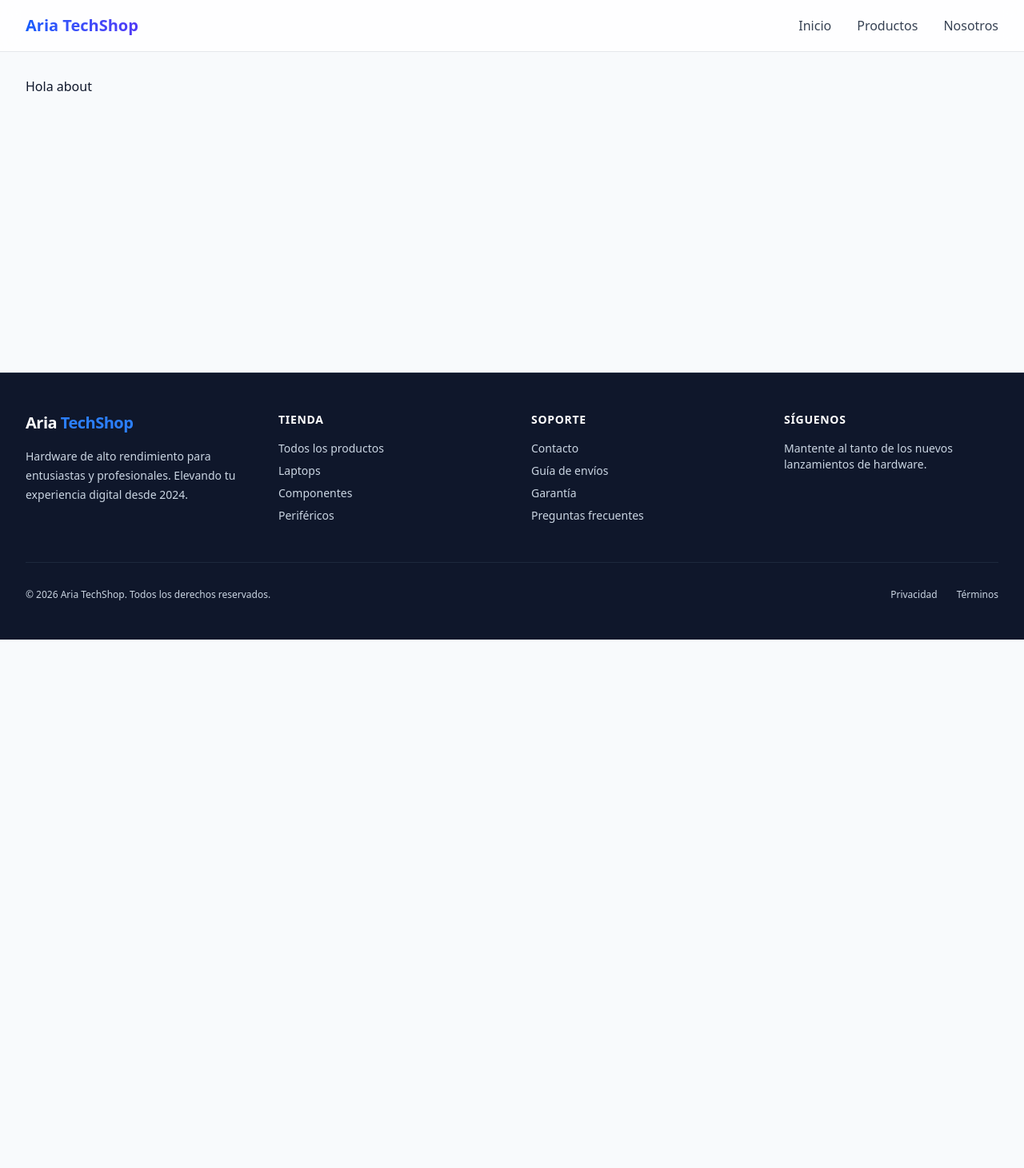
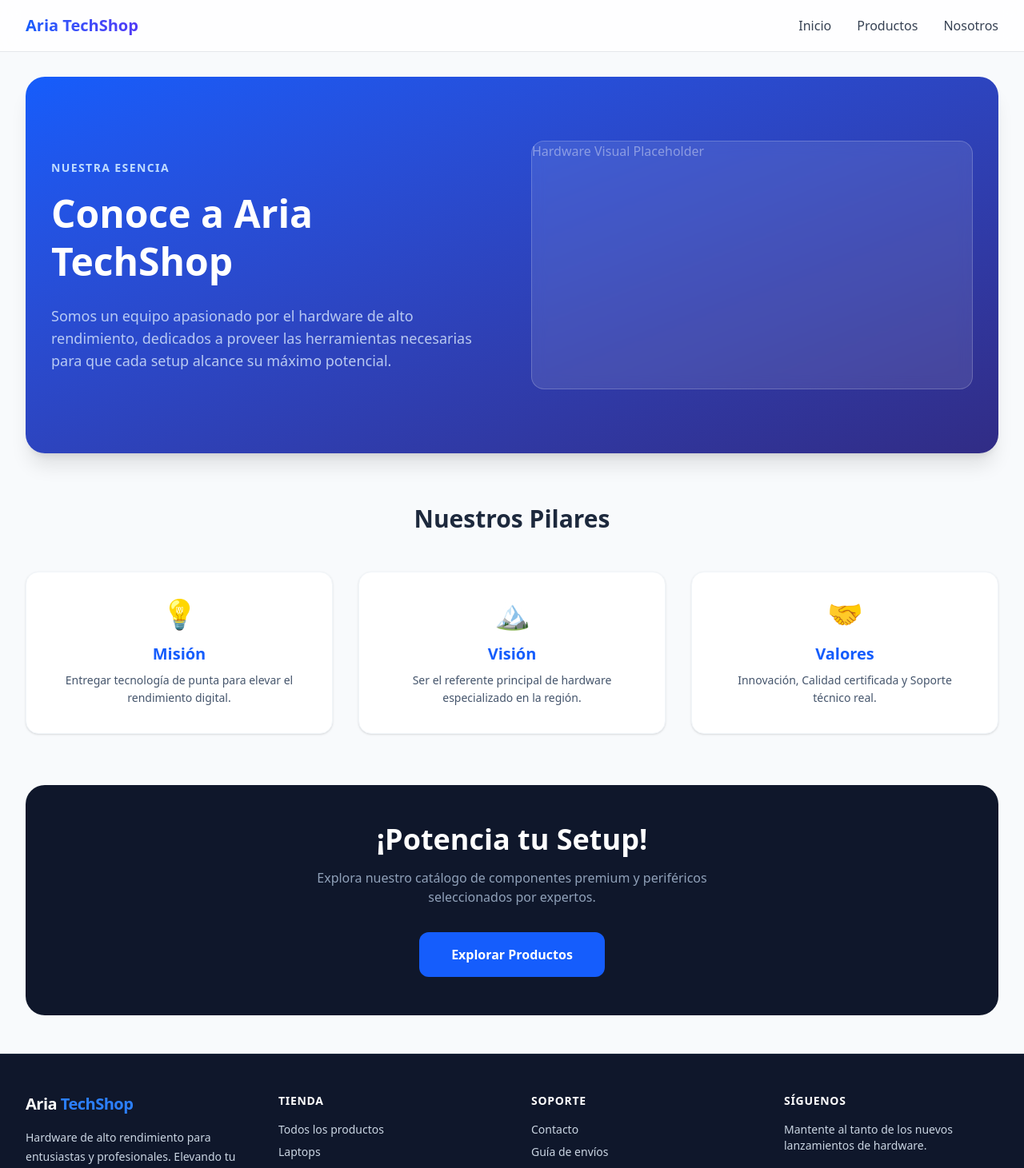
Before and after one commit to ThejavaZ/AriaTechShop-ERP, a Next.js app in the folder client/: page /about in a window 1280 px wide. Shown: the top 1461 px of the page at 80% size. Before the commit the page ends 800 px from the top, so only its background shows below. Built offline with nearby package versions, Linux system fonts and the light colour scheme.

Commit message:
feat: implement about page with hero section and mission-vision cards

```diff
--- a/client/app/about/page.tsx
+++ b/client/app/about/page.tsx
@@ -1,3 +1,84 @@
+import Link from "next/link";
+
 export default function AboutPage() {
-  return <h1>Hola about</h1>;
+  return (
+    <div className="flex flex-col gap-16">
+      {/* 1. HERO SECTION: Degradado Azul */}
+      <section className="relative overflow-hidden rounded-3xl bg-gradient-to-br from-blue-600 to-indigo-900 px-8 py-20 text-white shadow-xl">
+        <div className="relative z-10 grid md:grid-cols-2 items-center gap-12">
+          <div>
+            <span className="text-blue-200 font-semibold uppercase tracking-widest text-sm">
+              Nuestra Esencia
+            </span>
+            <h1 className="mt-4 text-5xl font-extrabold leading-tight">
+              Conoce a Aria TechShop
+            </h1>
+            <p className="mt-6 text-lg text-blue-100/80">
+              Somos un equipo apasionado por el hardware de alto rendimiento,
+              dedicados a proveer las herramientas necesarias para que cada
+              setup alcance su máximo potencial.
+            </p>
+          </div>
+          <div className="hidden md:block bg-white/10 backdrop-blur-sm border border-white/20 rounded-2xl aspect-video flex items-center justify-center">
+            {/* Aquí puedes poner una imagen de tu setup o equipo */}
+            <span className="text-white/40">Hardware Visual Placeholder</span>
+          </div>
+        </div>
+      </section>
+
+      {/* 2. PILARES: Grid de 3 Columnas */}
+      <section>
+        <h2 className="text-3xl font-bold text-center mb-12 text-slate-800">
+          Nuestros Pilares
+        </h2>
+        <div className="grid md:grid-cols-3 gap-8">
+          {[
+            {
+              title: "Misión",
+              desc: "Entregar tecnología de punta para elevar el rendimiento digital.",
+              icon: "💡",
+            },
+            {
+              title: "Visión",
+              desc: "Ser el referente principal de hardware especializado en la región.",
+              icon: "🏔️",
+            },
+            {
+              title: "Valores",
+              desc: "Innovación, Calidad certificada y Soporte técnico real.",
+              icon: "🤝",
+            },
+          ].map((pilar) => (
+            <div
+              key={pilar.title}
+              className="p-8 bg-white border border-slate-100 rounded-2xl shadow-sm hover:shadow-md transition text-center"
+            >
+              <div className="text-4xl mb-4">{pilar.icon}</div>
+              <h3 className="text-xl font-bold mb-2 text-blue-600">
+                {pilar.title}
+              </h3>
+              <p className="text-slate-600 text-sm leading-relaxed">
+                {pilar.desc}
+              </p>
+            </div>
+          ))}
+        </div>
+      </section>
+
+      {/* 3. CTA FINAL: Potencia tu Setup */}
+      <section className="bg-slate-900 rounded-3xl p-12 text-center text-white">
+        <h2 className="text-4xl font-bold mb-4">¡Potencia tu Setup!</h2>
+        <p className="text-slate-400 mb-8 max-w-xl mx-auto">
+          Explora nuestro catálogo de componentes premium y periféricos
+          seleccionados por expertos.
+        </p>
+        <Link
+          href="/productos"
+          className="inline-block bg-blue-600 hover:bg-blue-500 text-white px-10 py-4 rounded-xl font-bold transition-all transform hover:scale-105"
+        >
+          Explorar Productos
+        </Link>
+      </section>
+    </div>
+  );
 }
```
Also changed, not shown: 1 other file (tests, documents, lock files or other folders).
